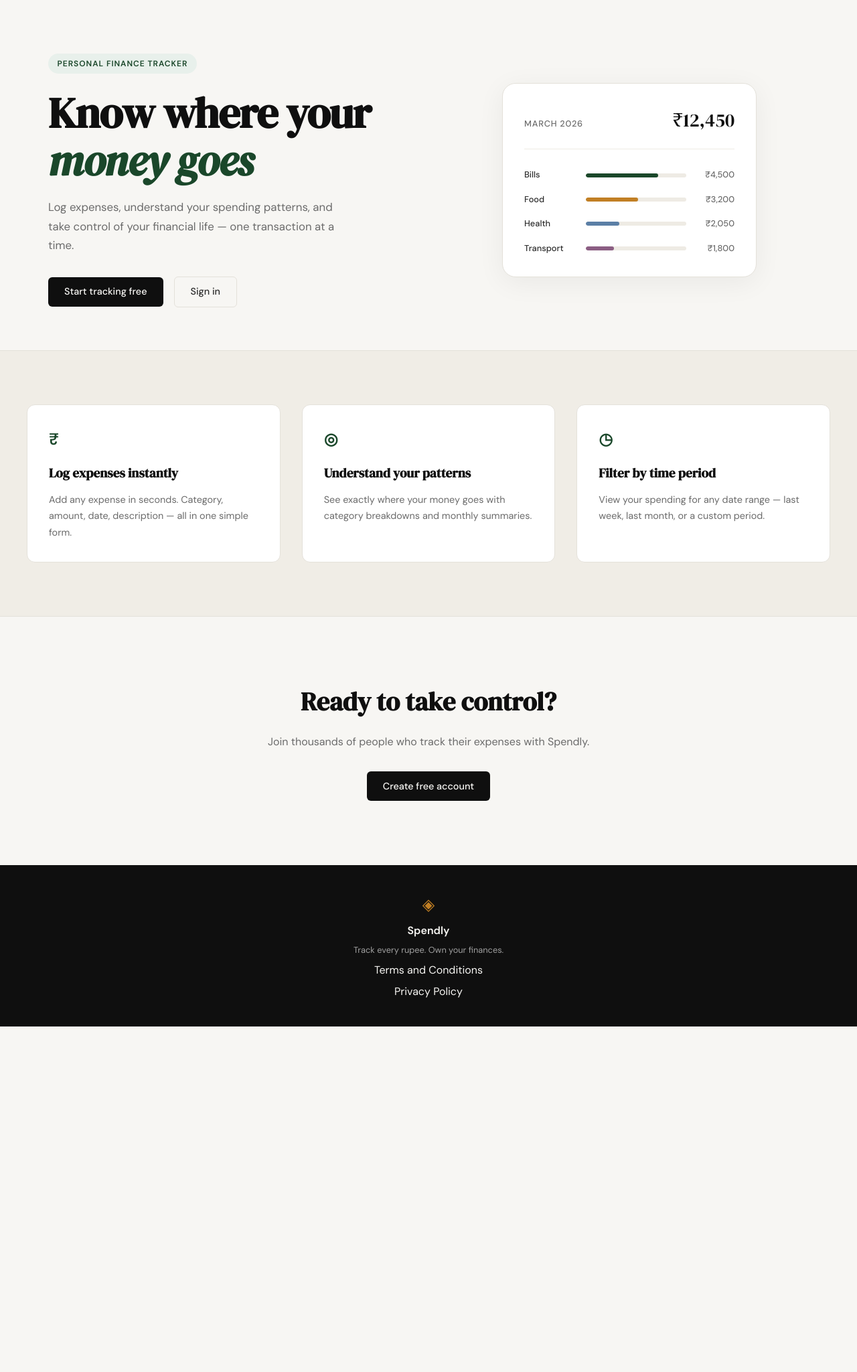
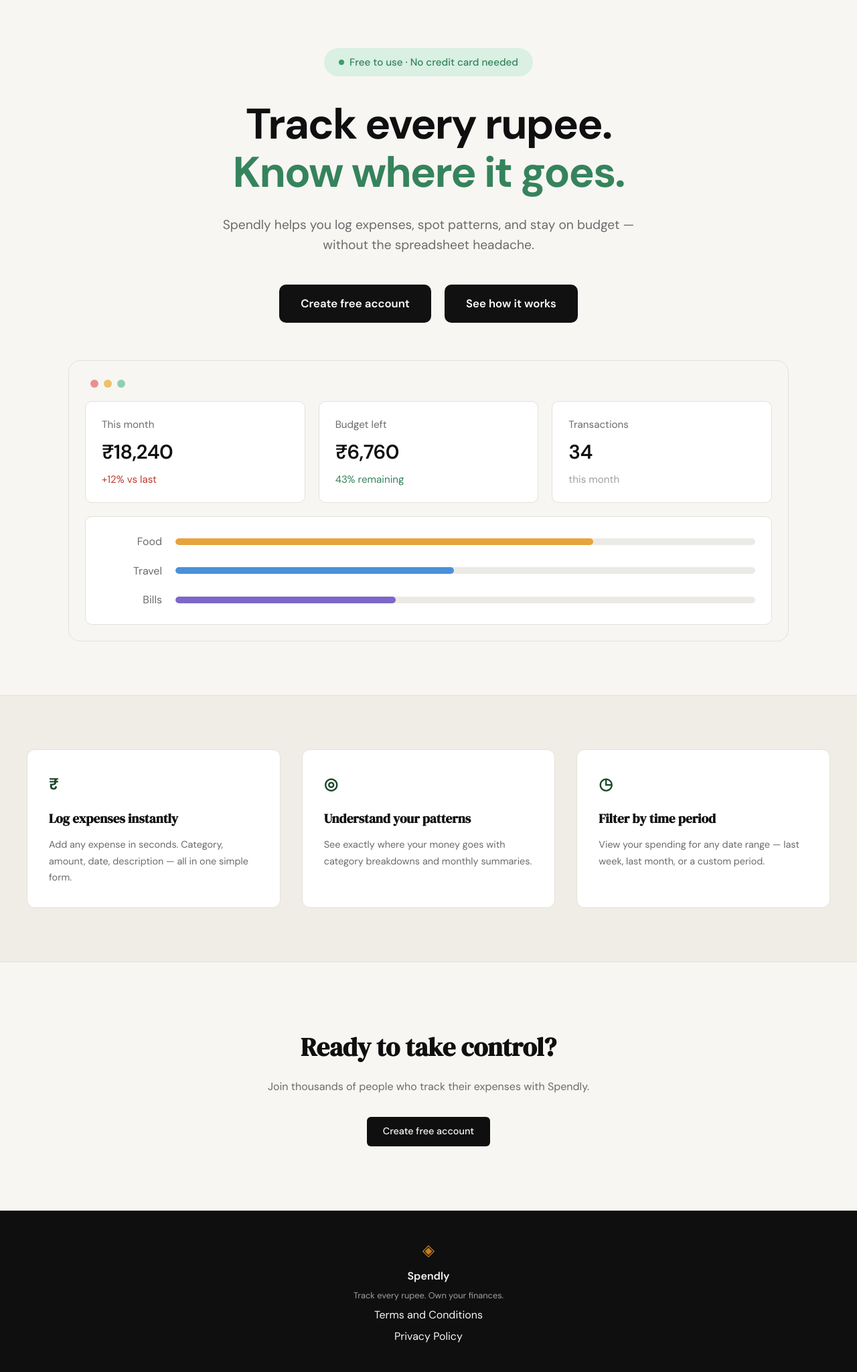
Before and after one commit to 21f1005422/Spendly, a Flask app: page / in a window 1280 px wide. Shown: the part 61-2110 px from the top of the page at 67% size. Before the commit the page ends 1594 px from the top, so only its background shows below. Run offline with Flask 3, Linux system fonts and the light colour scheme.

Commit message:
landing: redesign hero section to match mockup
Co-Authored-By: Claude Opus 5 (1M context) <noreply@anthropic.com>
Claude-Session: https://claude.ai/code/session_01SSJKepTYKo95yfXDafGXsY

```diff
--- /dev/null
+++ b/static/css/landing.css
@@ -0,0 +1,237 @@
+/* ------------------------------------------------------------------ */
+/* Landing hero — overrides the .hero rules in style.css               */
+/* Loaded after style.css via the head block in landing.html           */
+/* ------------------------------------------------------------------ */
+
+/* base.html loads DM Sans at 300-600; the hero title needs 700 */
+@import url('https://fonts.googleapis.com/css2?family=DM+Sans:wght@700&display=swap');
+
+:root {
+    --hero-green: #35835c;
+    --hero-green-soft: #d9f0e3;
+    --hero-green-dot: #3d9c6d;
+    --hero-btn: #111111;
+    --hero-red: #c0392b;
+    --hero-track: #eceae4;
+    --hero-food: #e8a33d;
+    --hero-travel: #4a90d9;
+    --hero-bills: #7b68c8;
+}
+
+/* ---- Layout: centered single column, not the two-column grid ---- */
+
+.hero {
+    display: block;
+    grid-template-columns: none;
+    max-width: 1140px;
+    margin: 0 auto;
+    padding: 4.5rem 2rem 5rem;
+    text-align: center;
+}
+
+.hero-inner {
+    max-width: 780px;
+    margin: 0 auto 3.5rem;
+}
+
+/* ---- Badge ---- */
+
+.hero-badge {
+    display: inline-flex;
+    align-items: center;
+    gap: 0.5rem;
+    background: var(--hero-green-soft);
+    color: var(--hero-green);
+    font-size: 0.95rem;
+    font-weight: 500;
+    letter-spacing: 0;
+    text-transform: none;
+    padding: 0.55rem 1.35rem;
+    border-radius: 999px;
+    margin-bottom: 2.25rem;
+}
+
+.hero-badge-dot {
+    width: 8px;
+    height: 8px;
+    border-radius: 50%;
+    background: var(--hero-green-dot);
+}
+
+/* ---- Title ---- */
+
+.hero-title {
+    font-family: var(--font-body);
+    font-weight: 700;
+    font-size: clamp(2.4rem, 5.4vw, 4rem);
+    line-height: 1.12;
+    letter-spacing: -0.03em;
+    color: var(--ink);
+    margin-bottom: 1.75rem;
+}
+
+.hero-title-accent {
+    color: var(--hero-green);
+}
+
+/* ---- Subtitle ---- */
+
+.hero-subtitle {
+    font-size: 1.2rem;
+    line-height: 1.55;
+    color: var(--ink-muted);
+    max-width: 620px;
+    margin: 0 auto 2.75rem;
+}
+
+/* ---- Buttons: both solid black ---- */
+
+.hero-actions {
+    display: flex;
+    justify-content: center;
+    gap: 1.25rem;
+    flex-wrap: wrap;
+}
+
+.hero-btn {
+    background: var(--hero-btn);
+    color: #ffffff;
+    font-size: 1.05rem;
+    font-weight: 600;
+    padding: 0.95rem 2rem;
+    border-radius: 10px;
+    transition: opacity 0.2s;
+}
+
+.hero-btn:hover { opacity: 0.85; }
+
+/* ------------------------------------------------------------------ */
+/* Preview window                                                      */
+/* ------------------------------------------------------------------ */
+
+.hero-preview {
+    background: var(--paper);
+    border: 1px solid var(--border);
+    border-radius: 18px;
+    padding: 1.5rem;
+    text-align: left;
+}
+
+.preview-dots {
+    display: flex;
+    gap: 0.5rem;
+    padding: 0.25rem 0.5rem 1.25rem;
+}
+
+.preview-dot {
+    width: 12px;
+    height: 12px;
+    border-radius: 50%;
+}
+
+.dot-red { background: #e8908f; }
+.dot-amber { background: #edc06a; }
+.dot-green { background: #8fd0b0; }
+
+/* ---- Stat tiles ---- */
+
+.preview-stats {
+    display: grid;
+    grid-template-columns: repeat(3, 1fr);
+    gap: 1.25rem;
+    margin-bottom: 1.25rem;
+}
+
+.preview-stat {
+    background: var(--paper-card);
+    border: 1px solid var(--border);
+    border-radius: 10px;
+    padding: 1.35rem 1.5rem;
+}
+
+.stat-label {
+    display: block;
+    font-size: 0.95rem;
+    color: var(--ink-muted);
+    margin-bottom: 0.4rem;
+}
+
+.stat-value {
+    display: block;
+    font-size: 1.85rem;
+    font-weight: 600;
+    color: var(--ink);
+    letter-spacing: -0.02em;
+    margin-bottom: 0.3rem;
+}
+
+.stat-note {
+    display: block;
+    font-size: 0.95rem;
+    color: var(--ink-faint);
+}
+
+.stat-note-up { color: var(--hero-red); }
+.stat-note-good { color: var(--hero-green); }
+
+/* ---- Category bars ---- */
+
+.preview-bars {
+    background: var(--paper-card);
+    border: 1px solid var(--border);
+    border-radius: 10px;
+    padding: 1.5rem;
+    display: flex;
+    flex-direction: column;
+    gap: 1.1rem;
+}
+
+.preview-bar-row {
+    display: grid;
+    grid-template-columns: 90px 1fr;
+    align-items: center;
+    gap: 1.25rem;
+}
+
+.preview-cat {
+    font-size: 1rem;
+    color: var(--ink-muted);
+    text-align: right;
+}
+
+.preview-track {
+    height: 10px;
+    background: var(--hero-track);
+    border-radius: 999px;
+    overflow: hidden;
+}
+
+.preview-fill {
+    height: 100%;
+    border-radius: 999px;
+}
+
+.fill-food { background: var(--hero-food); }
+.fill-travel { background: var(--hero-travel); }
+.fill-bills { background: var(--hero-bills); }
+
+/* ---- Responsive ---- */
+
+@media (max-width: 760px) {
+    .hero { padding: 3rem 1.25rem 3.5rem; }
+
+    .preview-stats {
+        grid-template-columns: 1fr;
+        gap: 1rem;
+    }
+
+    .preview-bar-row {
+        grid-template-columns: 70px 1fr;
+        gap: 0.85rem;
+    }
+
+    .hero-btn {
+        width: 100%;
+        text-align: center;
+    }
+}
--- a/templates/landing.html
+++ b/templates/landing.html
@@ -1,60 +1,75 @@
 {% extends "base.html" %}
 
 {% block title %}Spendly — Track Every Rupee{% endblock %}
+
+{% block head %}
+<link rel="stylesheet" href="{{ url_for('static', filename='css/landing.css') }}">
+{% endblock %}
 
 {% block content %}
 
 <section class="hero">
     <div class="hero-inner">
-        <div class="hero-badge">Personal Finance Tracker</div>
+        <div class="hero-badge">
+            <span class="hero-badge-dot"></span>
+            Free to use · No credit card needed
+        </div>
         <h1 class="hero-title">
-            Know where your<br>
-            <em>money goes</em>
+            Track every rupee.<br>
+            <span class="hero-title-accent">Know where it goes.</span>
         </h1>
         <p class="hero-subtitle">
-            Log expenses, understand your spending patterns,
-            and take control of your financial life —
-            one transaction at a time.
+            Spendly helps you log expenses, spot patterns, and stay
+            on budget — without the spreadsheet headache.
         </p>
         <div class="hero-actions">
-            <a href="{{ url_for('register') }}" class="btn-primary">Start tracking free</a>
-            <a href="{{ url_for('login') }}" class="btn-ghost">Sign in</a>
+            <a href="{{ url_for('register') }}" class="hero-btn">Create free account</a>
+            <a href="#features" class="hero-btn">See how it works</a>
         </div>
     </div>
-    <div class="hero-visual">
-        <div class="mock-card">
-            <div class="mock-card-header">
-                <span class="mock-label">March 2026</span>
-                <span class="mock-total">₹12,450</span>
+
+    <div class="hero-preview">
+        <div class="preview-dots">
+            <span class="preview-dot dot-red"></span>
+            <span class="preview-dot dot-amber"></span>
+            <span class="preview-dot dot-green"></span>
+        </div>
+
+        <div class="preview-stats">
+            <div class="preview-stat">
+                <span class="stat-label">This month</span>
+                <span class="stat-value">₹18,240</span>
+                <span class="stat-note stat-note-up">+12% vs last</span>
             </div>
-            <div class="mock-bars">
-                <div class="mock-bar-row">
-                    <span class="mock-cat">Bills</span>
-                    <div class="mock-bar-track">
-                        <div class="mock-bar" style="width: 72%"></div>
-                    </div>
-                    <span class="mock-amt">₹4,500</span>
+            <div class="preview-stat">
+                <span class="stat-label">Budget left</span>
+                <span class="stat-value">₹6,760</span>
+                <span class="stat-note stat-note-good">43% remaining</span>
+            </div>
+            <div class="preview-stat">
+                <span class="stat-label">Transactions</span>
+                <span class="stat-value">34</span>
+                <span class="stat-note">this month</span>
+            </div>
+        </div>
+
+        <div class="preview-bars">
+            <div class="preview-bar-row">
+                <span class="preview-cat">Food</span>
+                <div class="preview-track">
+                    <div class="preview-fill fill-food" style="width: 72%"></div>
                 </div>
-                <div class="mock-bar-row">
-                    <span class="mock-cat">Food</span>
-                    <div class="mock-bar-track">
-                        <div class="mock-bar mock-bar-2" style="width: 52%"></div>
-                    </div>
-                    <span class="mock-amt">₹3,200</span>
+            </div>
+            <div class="preview-bar-row">
+                <span class="preview-cat">Travel</span>
+                <div class="preview-track">
+                    <div class="preview-fill fill-travel" style="width: 48%"></div>
                 </div>
-                <div class="mock-bar-row">
-                    <span class="mock-cat">Health</span>
-                    <div class="mock-bar-track">
-                        <div class="mock-bar mock-bar-3" style="width: 33%"></div>
-                    </div>
-                    <span class="mock-amt">₹2,050</span>
-                </div>
-                <div class="mock-bar-row">
-                    <span class="mock-cat">Transport</span>
-                    <div class="mock-bar-track">
-                        <div class="mock-bar mock-bar-4" style="width: 28%"></div>
-                    </div>
-                    <span class="mock-amt">₹1,800</span>
+            </div>
+            <div class="preview-bar-row">
+                <span class="preview-cat">Bills</span>
+                <div class="preview-track">
+                    <div class="preview-fill fill-bills" style="width: 38%"></div>
                 </div>
             </div>
         </div>
```
